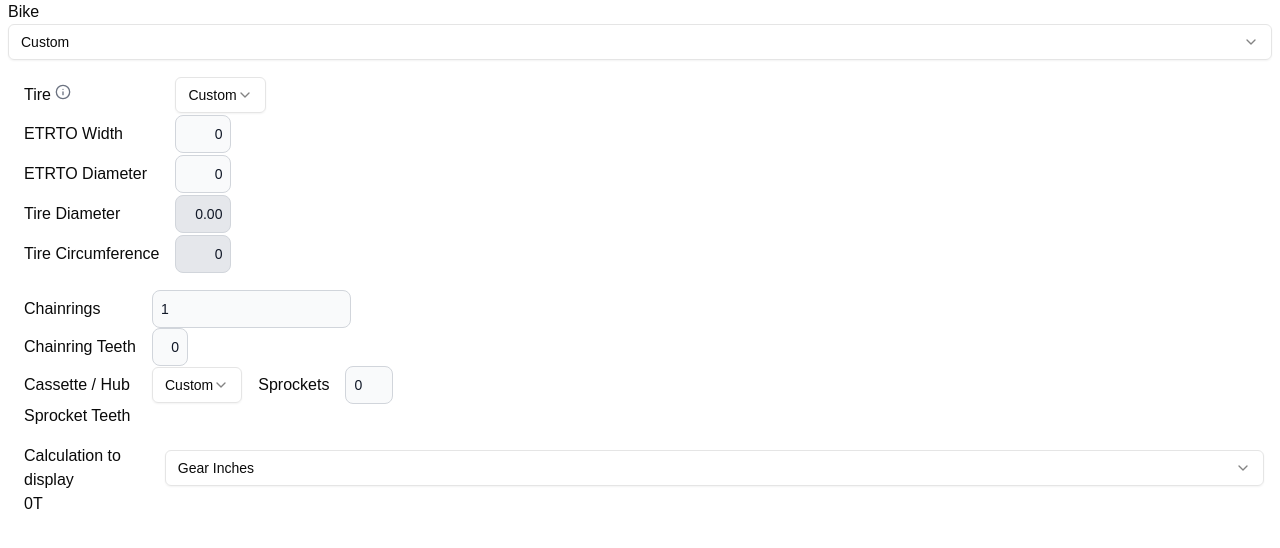
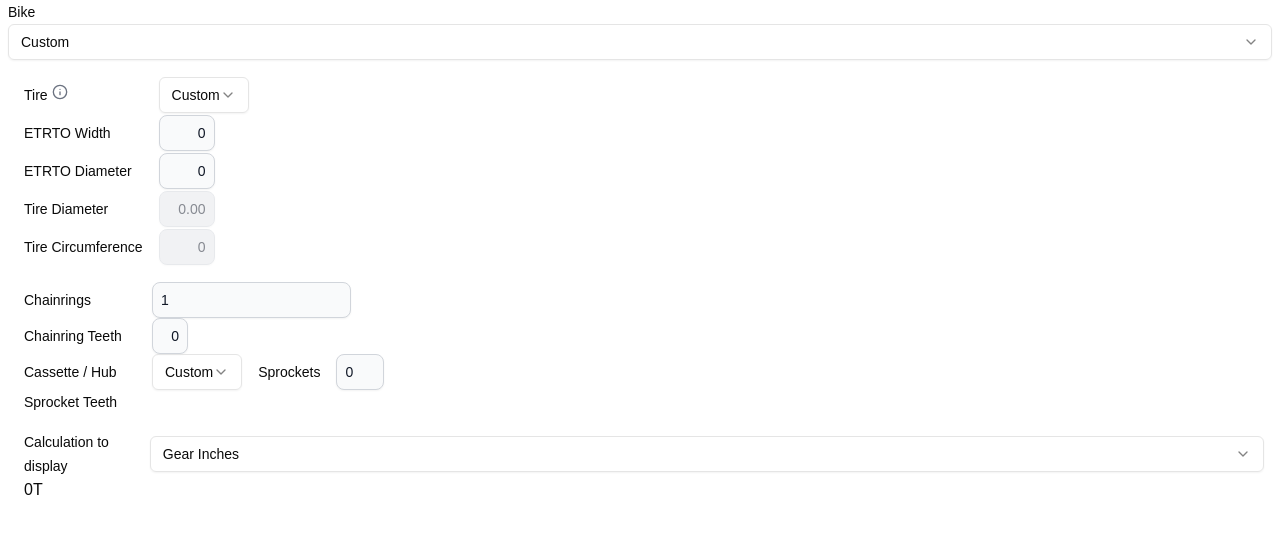
Before and after one commit to mngyuan/bikecalc, a Next.js app: page / in a window 1280 px wide. Shown: the top 548 px of the page. Built offline with nearby package versions, Linux system fonts and the light colour scheme.

Commit message:
use shadcn input, label

```diff
--- a/app/page.tsx
+++ b/app/page.tsx
@@ -2,21 +2,21 @@
 
 import {useEffect, useState} from 'react';
 import {InfoIcon} from 'lucide-react';
+import {Input} from '@/components/ui/input';
+import {Label} from '@/components/ui/label';
+import {
+  Select,
+  SelectContent,
+  SelectItem,
+  SelectTrigger,
+  SelectValue,
+} from '@/components/ui/select';
 import {
   Tooltip,
   TooltipContent,
   TooltipProvider,
   TooltipTrigger,
 } from '@/components/ui/tooltip';
-import {
-  Select,
-  SelectContent,
-  SelectGroup,
-  SelectItem,
-  SelectLabel,
-  SelectTrigger,
-  SelectValue,
-} from '@/components/ui/select';
 
 const ETRTOtoDiameter = (ETRTOWidth: number, ETRTODiameter: number): number =>
   ETRTOWidth * 2 + ETRTODiameter;
@@ -589,7 +589,7 @@ const BikeCalculator = ({
           <tbody>
             <tr>
               <td className="px-2">
-                <label>Tire</label>{' '}
+                <Label>Tire</Label>{' '}
                 <InfoTooltip content="The part of the wheel which sits on the wheel's rim. It's actual diameter varies from its imperial naming, which affects gear ratios and meters development." />
               </td>
               <td className="px-2">
@@ -621,10 +621,10 @@ const BikeCalculator = ({
             </tr>
             <tr>
               <td className="px-2">
-                <label>ETRTO Width</label>
+                <Label>ETRTO Width</Label>
               </td>
               <td className="px-2">
-                <input
+                <Input
                   type="number"
                   onChange={(e) => {
                     setETRTOWidth(e.target.valueAsNumber);
@@ -637,10 +637,10 @@ const BikeCalculator = ({
             </tr>
             <tr>
               <td className="px-2">
-                <label>ETRTO Diameter</label>
+                <Label>ETRTO Diameter</Label>
               </td>
               <td className="px-2">
-                <input
+                <Input
                   type="number"
                   onChange={(e) => {
                     setETRTODiameter(e.target.valueAsNumber);
@@ -653,10 +653,10 @@ const BikeCalculator = ({
             </tr>
             <tr>
               <td className="px-2">
-                <label>Tire Diameter</label>
+                <Label>Tire Diameter</Label>
               </td>
               <td className="px-2">
-                <input
+                <Input
                   type="number"
                   disabled
                   value={(
@@ -668,10 +668,10 @@ const BikeCalculator = ({
             </tr>
             <tr>
               <td className="px-2">
-                <label>Tire Circumference</label>
+                <Label>Tire Circumference</Label>
               </td>
               <td className="px-2">
-                <input
+                <Input
                   type="number"
                   disabled
                   value={Math.round(
@@ -686,10 +686,10 @@ const BikeCalculator = ({
         <div className="m-4">
           <div className="flex flex-row items-center">
             <div className="px-2 w-32">
-              <label>Chainrings</label>
+              <Label>Chainrings</Label>
             </div>
             <div className="px-2">
-              <input
+              <Input
                 type="number"
                 onChange={(e) => {
                   const chainringCount = e.target.valueAsNumber;
@@ -708,13 +708,13 @@ const BikeCalculator = ({
           </div>
           <div className="flex flex-row items-center">
             <div className="px-2 w-32">
-              <label>Chainring Teeth</label>
+              <Label>Chainring Teeth</Label>
             </div>
             {Array(chainringCount)
               .fill(0)
               .map((v, i) => (
                 <div key={i} className={i === 0 ? 'pl-2' : ''}>
-                  <input
+                  <Input
                     type="number"
                     onChange={(e) =>
                       setChainringTeeth(
@@ -729,7 +729,7 @@ const BikeCalculator = ({
           </div>
           <div className="flex flex-row items-center">
             <div className="px-2 w-32">
-              <label>Cassette / Hub</label>
+              <Label>Cassette / Hub</Label>
             </div>
             <div className="px-2">
               <Select
@@ -761,10 +761,10 @@ const BikeCalculator = ({
               </Select>
             </div>
             <div className="px-2">
-              <label>Sprockets</label>
+              <Label>Sprockets</Label>
             </div>
             <div className="px-2">
-              <input
+              <Input
                 type="number"
                 onChange={(e) => {
                   const sprocketCount = e.target.valueAsNumber;
@@ -788,14 +788,14 @@ const BikeCalculator = ({
           {cassetteID !== 'custom' && CASSETTE_DB[cassetteID].isIGH && (
             <div className="flex flex-row items-center">
               <div className="px-2 w-32">
-                <label>Ratios</label>
+                <Label>Ratios</Label>
               </div>
               <div>
                 {Array(CASSETTE_DB[cassetteID].ratios.length)
                   .fill(0)
                   .map((v, i) => (
                     <span key={i} className={i === 0 ? 'pl-2' : ''}>
-                      <input
+                      <Input
                         type="number"
                         disabled
                         value={(CASSETTE_DB[
@@ -810,13 +810,13 @@ const BikeCalculator = ({
           )}
           <div className="flex flex-row items-center">
             <div className="px-2 w-32">
-              <label>Sprocket Teeth</label>
+              <Label>Sprocket Teeth</Label>
             </div>
             {Array(sprocketCount)
               .fill(0)
               .map((v, i) => (
                 <div key={i} className={i === 0 ? 'pl-2' : ''}>
-                  <input
+                  <Input
                     type="number"
                     onChange={(e) => {
                       setSprocketTeeth(
@@ -836,7 +836,7 @@ const BikeCalculator = ({
         <div className="m-4">
           <div className="flex flex-row items-center">
             <div className="px-2">
-              <label>Calculation to display</label>
+              <Label>Calculation to display</Label>
             </div>
             <Select
               onValueChange={(value) =>
@@ -871,7 +871,7 @@ export default function Home() {
   return (
     <div>
       <div className="px-2">
-        <label>Bike</label>
+        <Label>Bike</Label>
       </div>
       <div className="px-2">
         <Select
--- /dev/null
+++ b/components/ui/input.tsx
@@ -0,0 +1,22 @@
+import * as React from "react"
+
+import { cn } from "@/lib/utils"
+
+const Input = React.forwardRef<HTMLInputElement, React.ComponentProps<"input">>(
+  ({ className, type, ...props }, ref) => {
+    return (
+      <input
+        type={type}
+        className={cn(
+          "flex h-9 w-full rounded-md border border-input bg-transparent px-3 py-1 text-base shadow-sm transition-colors file:border-0 file:bg-transparent file:text-sm file:font-medium file:text-foreground placeholder:text-muted-foreground focus-visible:outline-none focus-visible:ring-1 focus-visible:ring-ring disabled:cursor-not-allowed disabled:opacity-50 md:text-sm",
+          className
+        )}
+        ref={ref}
+        {...props}
+      />
+    )
+  }
+)
+Input.displayName = "Input"
+
+export { Input }
--- /dev/null
+++ b/components/ui/label.tsx
@@ -0,0 +1,26 @@
+"use client"
+
+import * as React from "react"
+import * as LabelPrimitive from "@radix-ui/react-label"
+import { cva, type VariantProps } from "class-variance-authority"
+
+import { cn } from "@/lib/utils"
+
+const labelVariants = cva(
+  "text-sm font-medium leading-none peer-disabled:cursor-not-allowed peer-disabled:opacity-70"
+)
+
+const Label = React.forwardRef<
+  React.ElementRef<typeof LabelPrimitive.Root>,
+  React.ComponentPropsWithoutRef<typeof LabelPrimitive.Root> &
+    VariantProps<typeof labelVariants>
+>(({ className, ...props }, ref) => (
+  <LabelPrimitive.Root
+    ref={ref}
+    className={cn(labelVariants(), className)}
+    {...props}
+  />
+))
+Label.displayName = LabelPrimitive.Root.displayName
+
+export { Label }
--- a/package.json
+++ b/package.json
@@ -9,6 +9,7 @@
     "lint": "next lint"
   },
   "dependencies": {
+    "@radix-ui/react-label": "^2.1.0",
     "@radix-ui/react-select": "^2.1.2",
     "@radix-ui/react-tooltip": "^1.1.4",
     "class-variance-authority": "^0.7.1",
```
Also changed, not shown: 1 other file (tests, documents, lock files or other folders).
